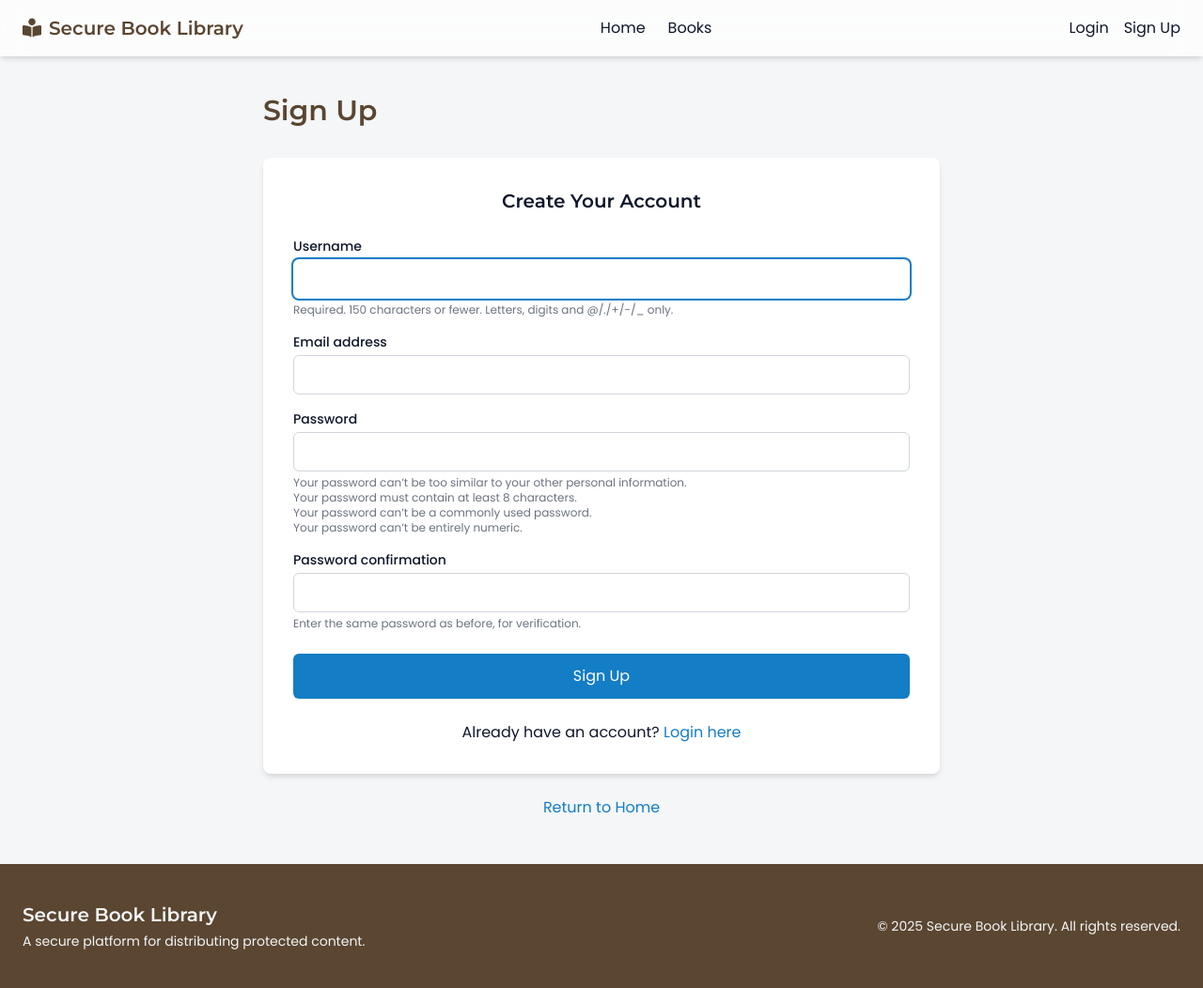
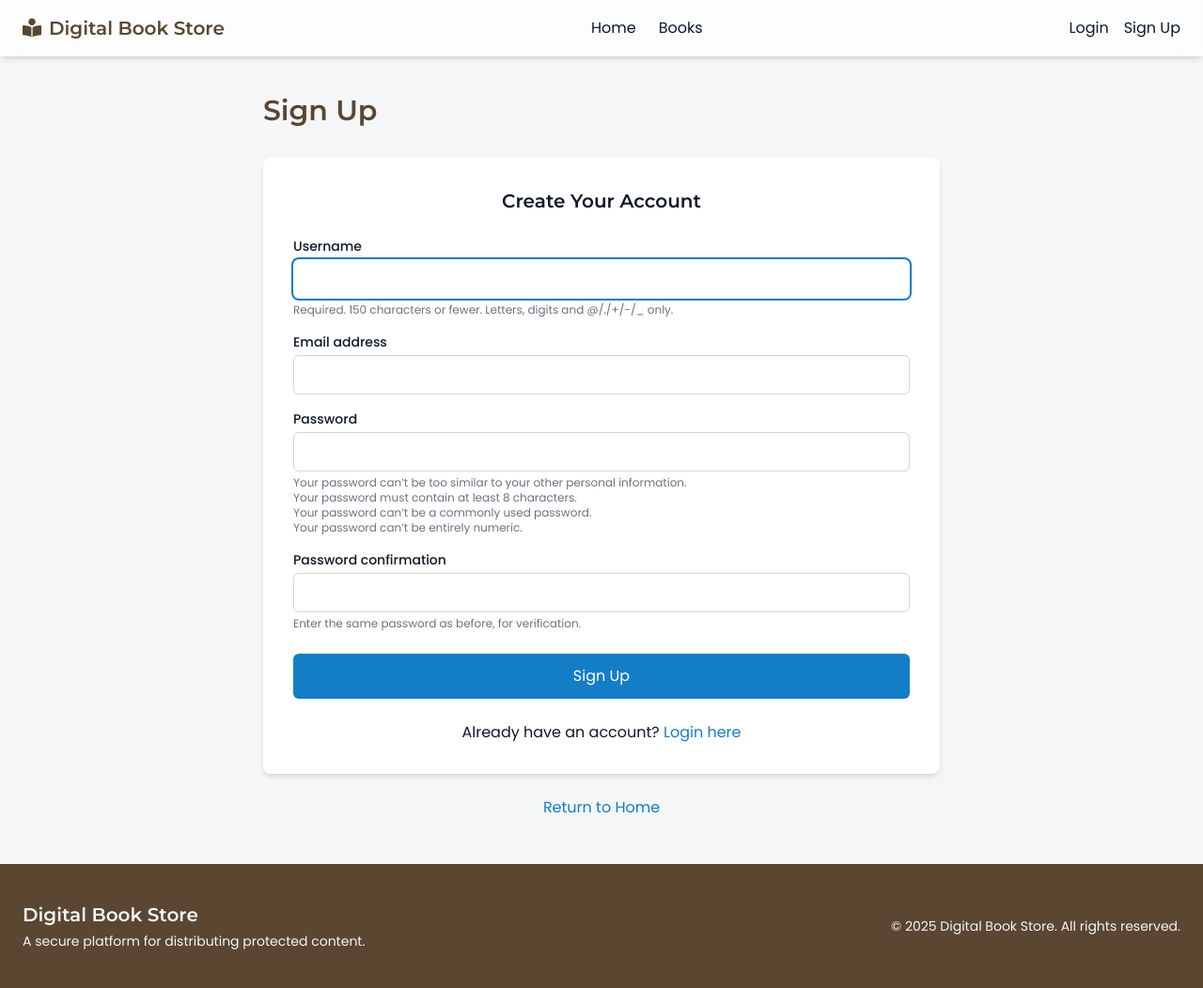
Before and after one commit to deepanshuSoni22/BookVault, a Django app: page /accounts/signup/ in a window 1280 px wide. Shown: the whole page at 94% size. Run offline with Django 5.2, Linux system fonts and the light colour scheme; some libraries are stand-ins or nearby versions.

Commit message:
change heading

```diff
--- a/bookstore/templates/base.html
+++ b/bookstore/templates/base.html
@@ -42,7 +42,7 @@
   <div class="max-w-7xl mx-auto px-6 py-4 flex justify-between items-center">
     <a href="{% url 'home' %}" class="flex items-center space-x-2 font-heading text-xl text-primary">
       <i class="fas fa-book-reader"></i>
-      <span>Secure Book Library</span>
+      <span>Digital Book Store</span>
     </a>
     <div class="hidden md:flex items-center space-x-6 font-body">
       <a href="{% url 'home' %}" class="hover:text-secondary transition">Home</a>
@@ -125,10 +125,10 @@
   <footer class="bg-primary text-light py-10 mt-12">
     <div class="max-w-7xl mx-auto px-6 flex flex-col md:flex-row justify-between items-center">
       <div class="text-center md:text-left">
-        <h5 class="font-heading text-xl">Secure Book Library</h5>
+        <h5 class="font-heading text-xl">Digital Book Store</h5>
         <p class="mt-1 text-sm">A secure platform for distributing protected content.</p>
       </div>
-      <p class="mt-4 md:mt-0 text-sm">&copy; {% now "Y" %} Secure Book Library. All rights reserved.</p>
+      <p class="mt-4 md:mt-0 text-sm">&copy; {% now "Y" %} Digital Book Store. All rights reserved.</p>
     </div>
   </footer>
 
```
